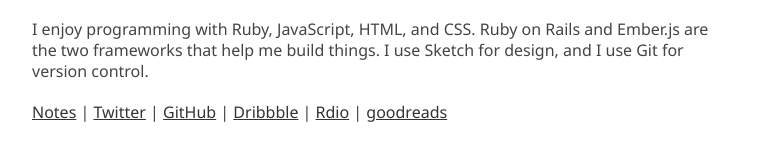
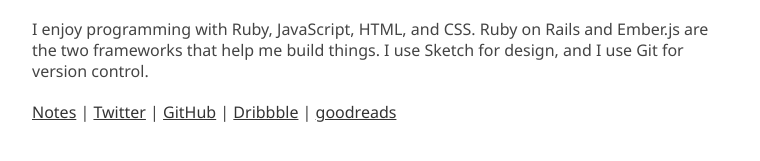
Before and after one commit to brettchalupa/brettchalupa.github.io, a Jekyll site: the page built from index.html, in a window 1280 px wide. Shown: the part 551-712 px from the top of the page, without its empty margins (258-1018 px from the left). Built offline with Jekyll 4.4.1, drawn with Linux system fonts in a browser that asks for light colours; Markdown is read by kramdown in place of the engine named in the settings.

Commit message:
Remove Rdio from index

```diff
--- a/index.html
+++ b/index.html
@@ -26,7 +26,7 @@
     Ember.js are the two frameworks that help me build things. I use Sketch for
     design, and I use Git for version control.</p>
 
-    <p><a href="/notes/">Notes</a> | <a href="https://twitter.com/brettchalupa">Twitter</a> | <a href="https://github.com/brettchalupa">GitHub</a> | <a href="https://dribbble.com/brettchalupa">Dribbble</a> | <a href="http://www.rdio.com/people/brettchalupa/">Rdio</a> | <a href="http://www.goodreads.com/user/show/25307704-brett-chalupa">goodreads</a></p>
+    <p><a href="/notes/">Notes</a> | <a href="https://twitter.com/brettchalupa">Twitter</a> | <a href="https://github.com/brettchalupa">GitHub</a> | <a href="https://dribbble.com/brettchalupa">Dribbble</a> | <a href="http://www.goodreads.com/user/show/25307704-brett-chalupa">goodreads</a></p>
     </ul>
   </div>
 </div>
```
